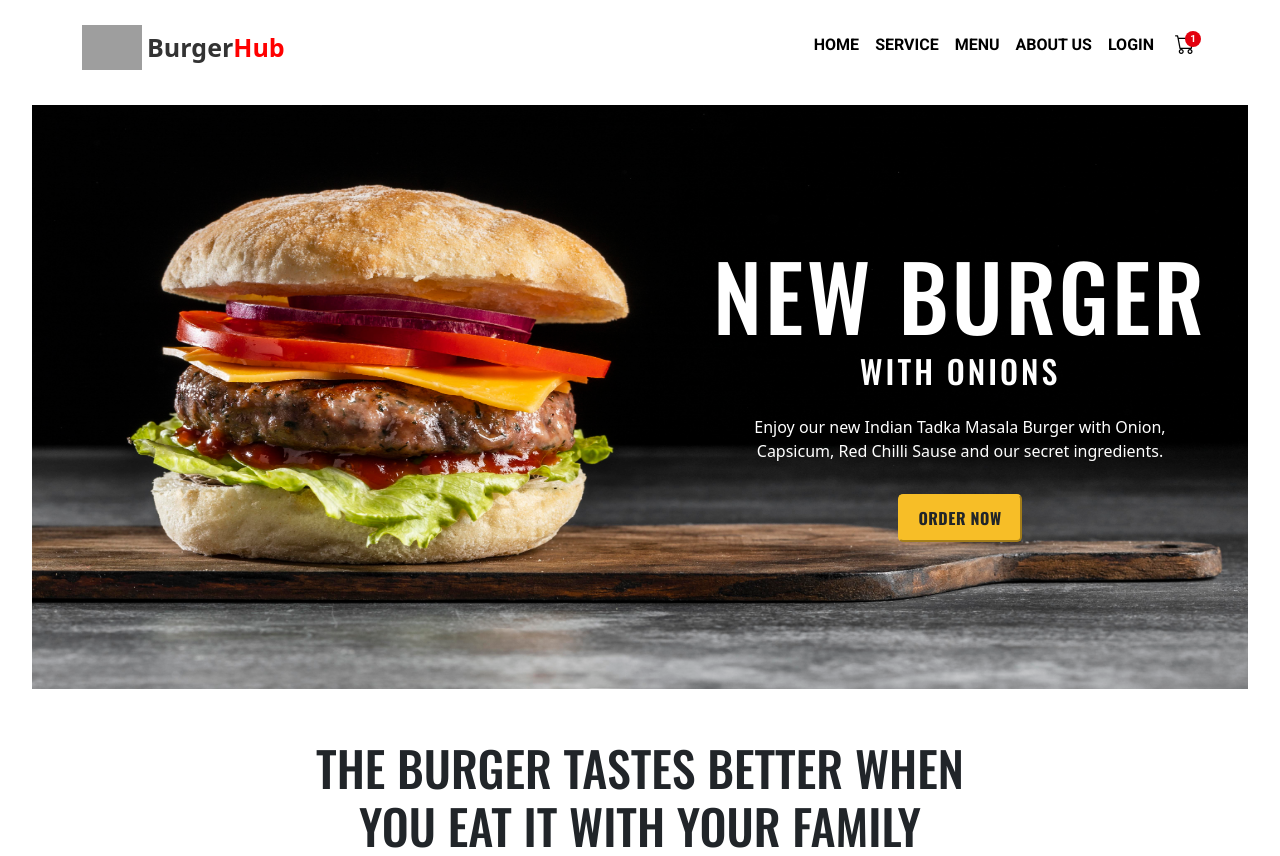
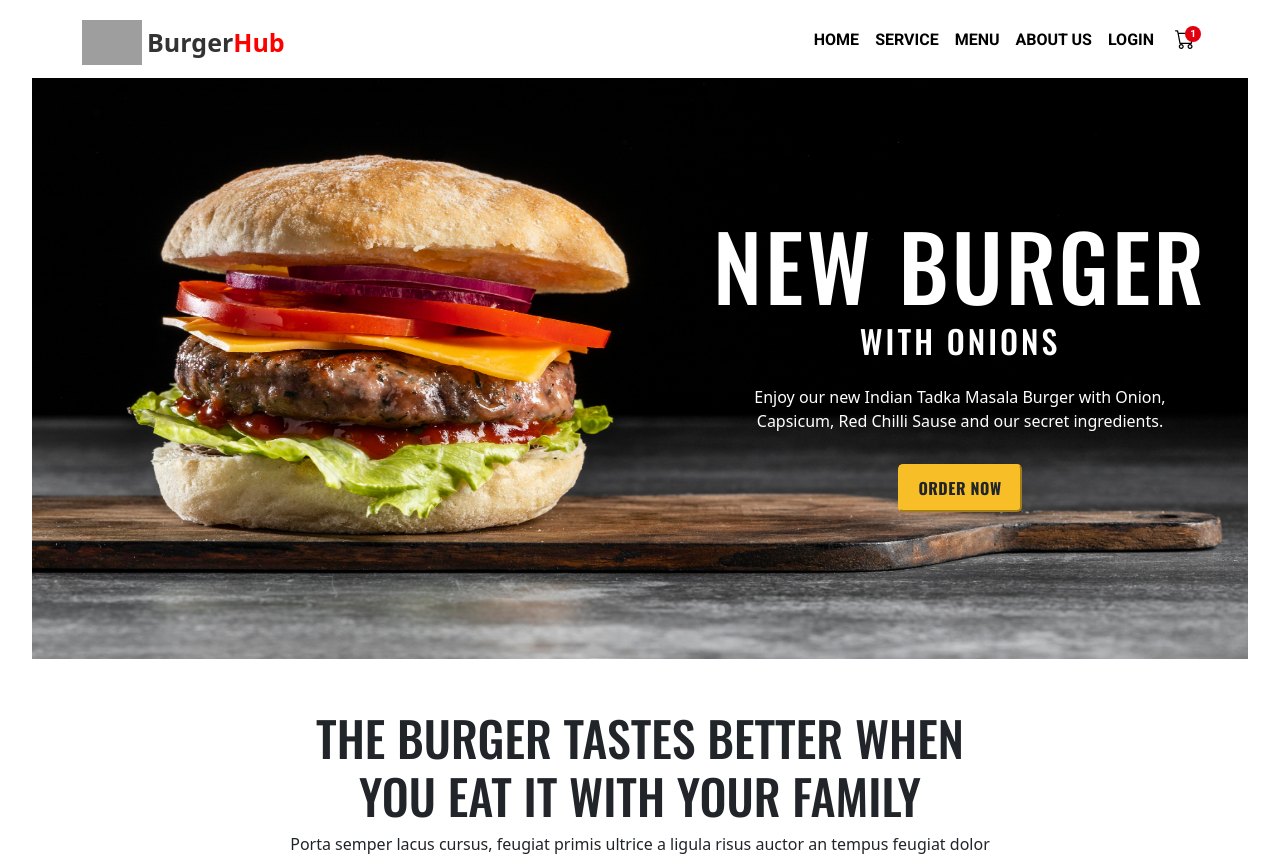
Before and after one commit to umedsingh98/BurgerHub, a React (Vite) app: page / in a window 1280 px wide. Shown: the top 856 px of the page. Built offline with nearby package versions, Linux system fonts and the light colour scheme; grey boxes are pictures that could not be loaded.

Commit message:
new changes

```diff
--- a/src/styles/headerStyle.css
+++ b/src/styles/headerStyle.css
@@ -3,8 +3,8 @@
 header .navbar{
   position: fixed;
   width: 100%;
-  padding-top: 20px;
-  padding-bottom: 30px;
+  padding-top: 15px;
+
   background-color: white;
   top:0;
   z-index: 1000;
--- a/src/styles/home.css
+++ b/src/styles/home.css
@@ -4,7 +4,7 @@
 .hero_section {
   position: relative;
   display: flex;
-  margin-top: 100px;
+  margin-top: 70px;
   justify-content: flex-end;
   align-items: flex-end;
   background: url("../assets/hero/bg.jpg") no-repeat center center;
```
